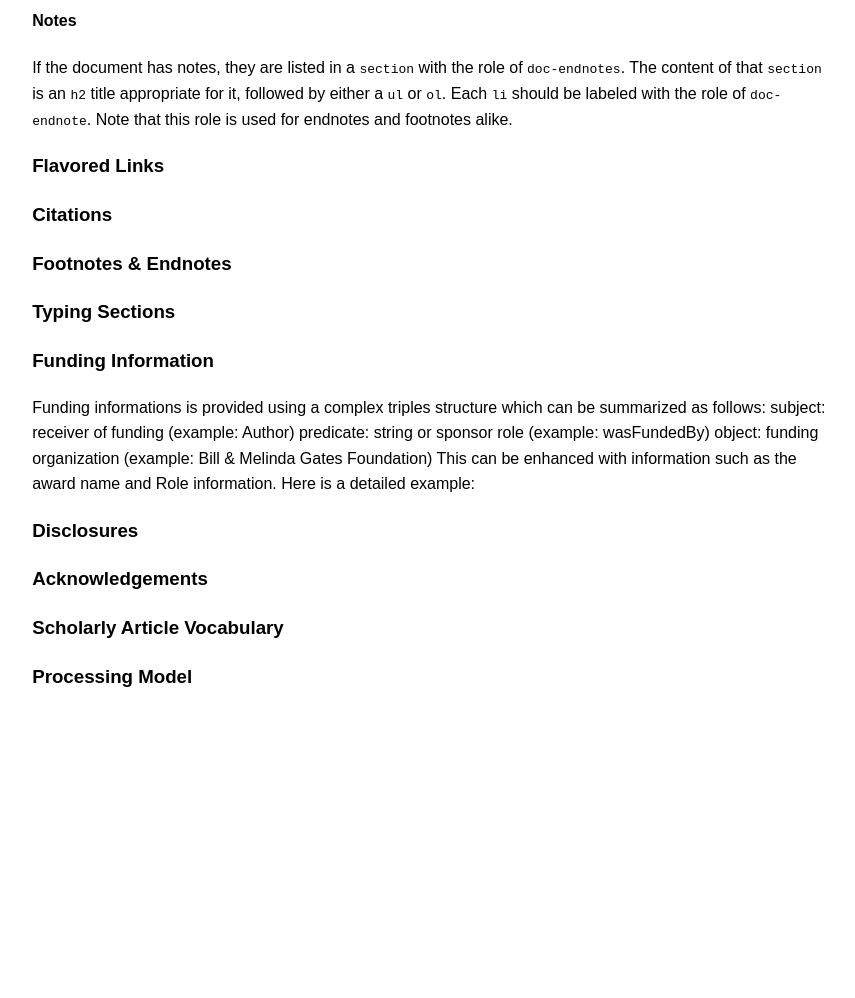
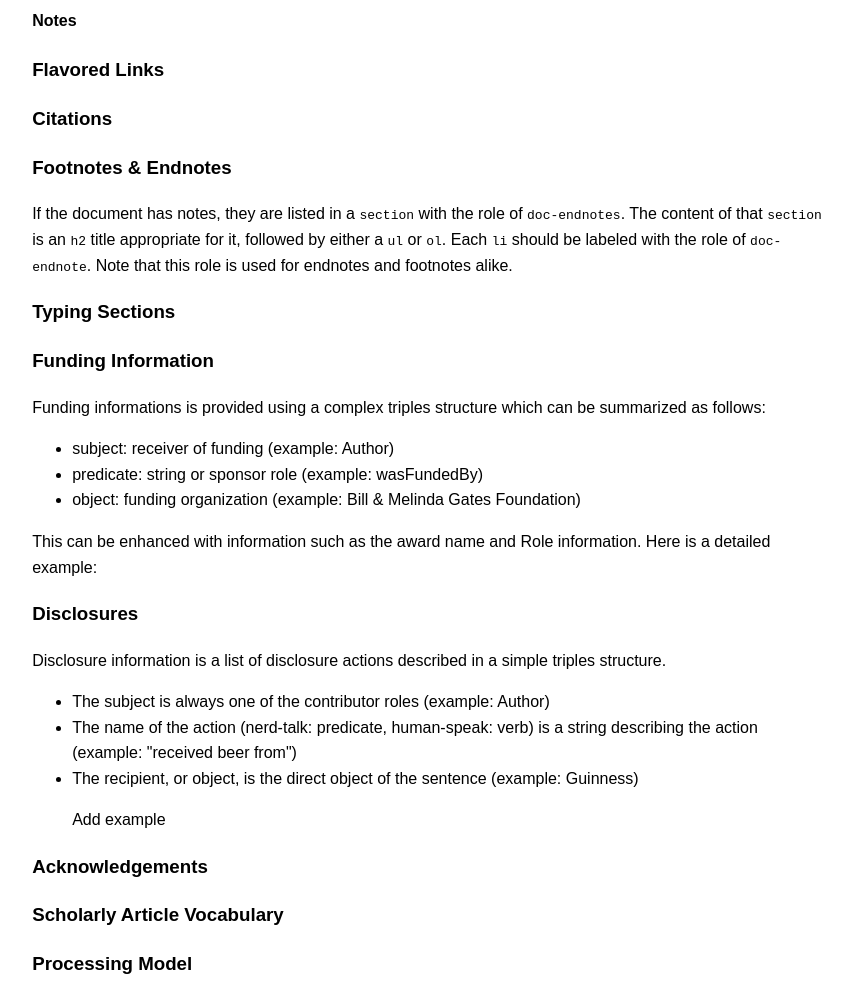
Before and after one commit to w3c/scholarly-html, a website: page index.html in a window 1280 px wide. Shown: the part 9121-10119 px from the top of the page, without its empty margins (211-1066 px from the left). Before the commit the page ends 9831 px from the top, so only its background shows below. Drawn offline with Linux system fonts and the light colour scheme.

Commit message:
disclosure

```diff
--- a/index.html
+++ b/index.html
@@ -531,11 +531,6 @@ If <code>figure</code> is a <code>typeof="schema:SoftwareSourceCode"</code>, it
         </section>
         <section id="meta-notes">
           <h4>Notes</h4>
-          <p>If the document has notes, they are listed in a <code>section</code>
-            with the role of <code>doc-endnotes</code>. The content of that <code>section</code>
-            is an <code>h2</code> title appropriate for it, followed by either a <code>ul</code> or
-            <code>ol</code>. Each <code>li</code> should be labeled with the role of <code>doc-endnote</code>. Note that this role is used for endnotes and footnotes alike.</p>
-            <!-- a word about note references? doc-noteref or rel?-->
 
           </p>
           <!-- these are rdf:HTML? probably not -->
@@ -555,9 +550,14 @@ If <code>figure</code> is a <code>typeof="schema:SoftwareSourceCode"</code>, it
       </section>
       <section id="footnotes">
         <h3>Footnotes &amp; Endnotes</h3>
-        <p>
 
-        </p>
+          <p>If the document has notes, they are listed in a <code>section</code>
+            with the role of <code>doc-endnotes</code>. The content of that <code>section</code>
+            is an <code>h2</code> title appropriate for it, followed by either a <code>ul</code> or
+            <code>ol</code>. Each <code>li</code> should be labeled with the role of <code>doc-endnote</code>. Note that this role is used for endnotes and footnotes alike.</p>
+            <!-- a word about note references? doc-noteref or rel?-->
+
+
       </section>
       <section id="typing-sections">
         <h3>Typing Sections</h3>
@@ -566,19 +566,23 @@ If <code>figure</code> is a <code>typeof="schema:SoftwareSourceCode"</code>, it
         </p>
         <section id="funding">
           <h3>Funding Information</h3>
-          <p>
-Funding informations is provided using a complex triples structure which can be summarized as follows:
-subject: receiver of funding (example: Author)
-predicate: string or sponsor role (example: wasFundedBy)
-object: funding organization (example: Bill &amp; Melinda Gates Foundation)
-This can be enhanced with information such as the award name and Role information. Here is a detailed example:</p>
-
+          <p>Funding informations is provided using a complex triples structure which can be summarized as follows:
+            <ul>
+<li>subject: receiver of funding (example: Author)</li>
+<li>predicate: string or sponsor role (example: wasFundedBy)</li>
+<li>object: funding organization (example: Bill &amp; Melinda Gates Foundation)</li></ul>
+<p>This can be enhanced with information such as the award name and Role information. Here is a detailed example:</p>
+</ul>
           </p>
         </section>
         <section id="disclosures">
           <h3>Disclosures</h3>
-          <p>
+          <p>Disclosure information is a list of disclosure actions described in a simple triples structure.</p>
+<ul><li>The subject is always one of the contributor roles (example: Author)</li>
+<li>The name of the action (nerd-talk: predicate, human-speak: verb) is a string describing the action (example: "received beer from")</li>
+<li>The recipient, or object, is the direct object of the sentence (example: Guinness) </li></p>
 
+<p>Add example
           </p>
         </section>
         <section id="acknowledgements">
```
